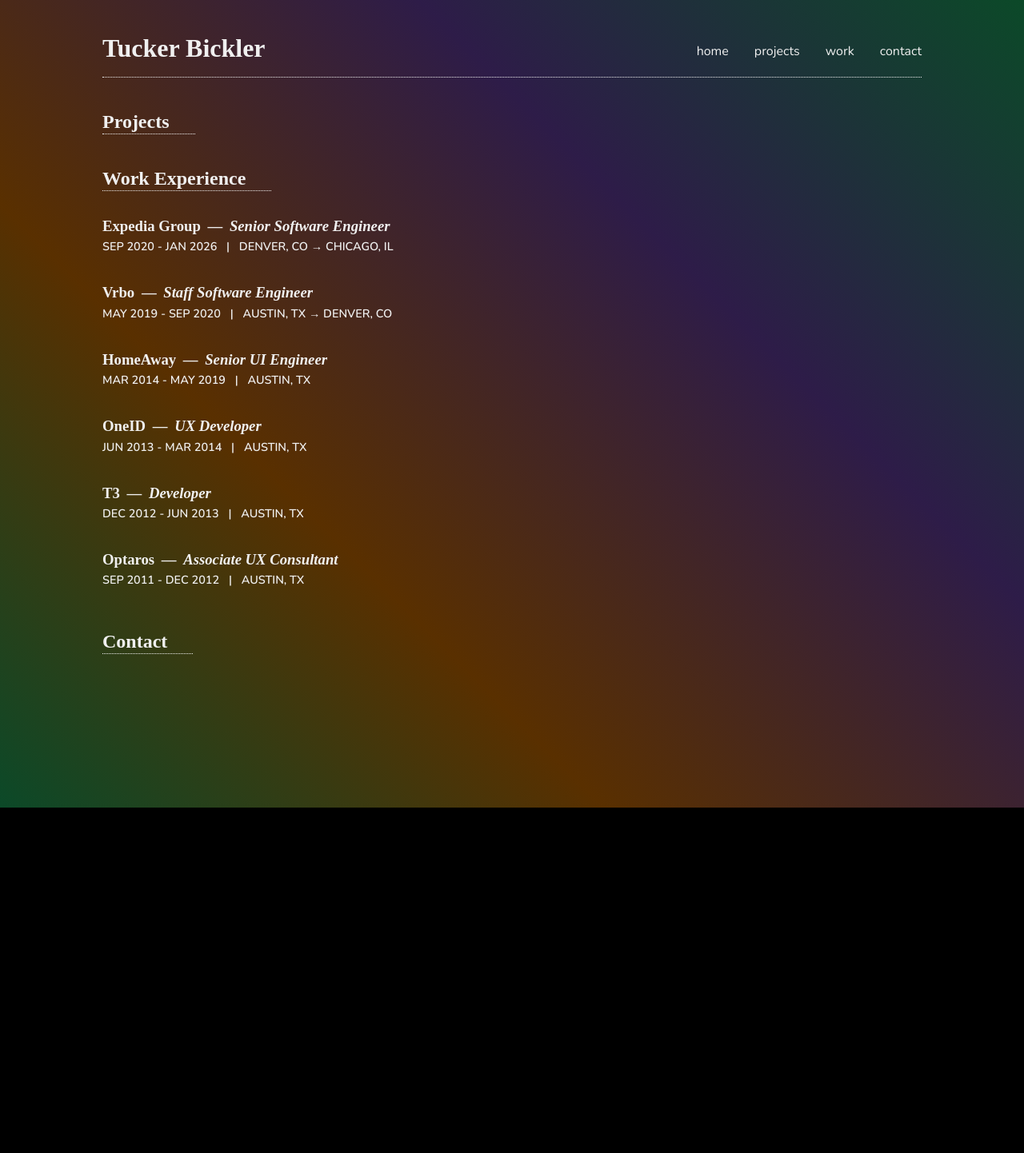
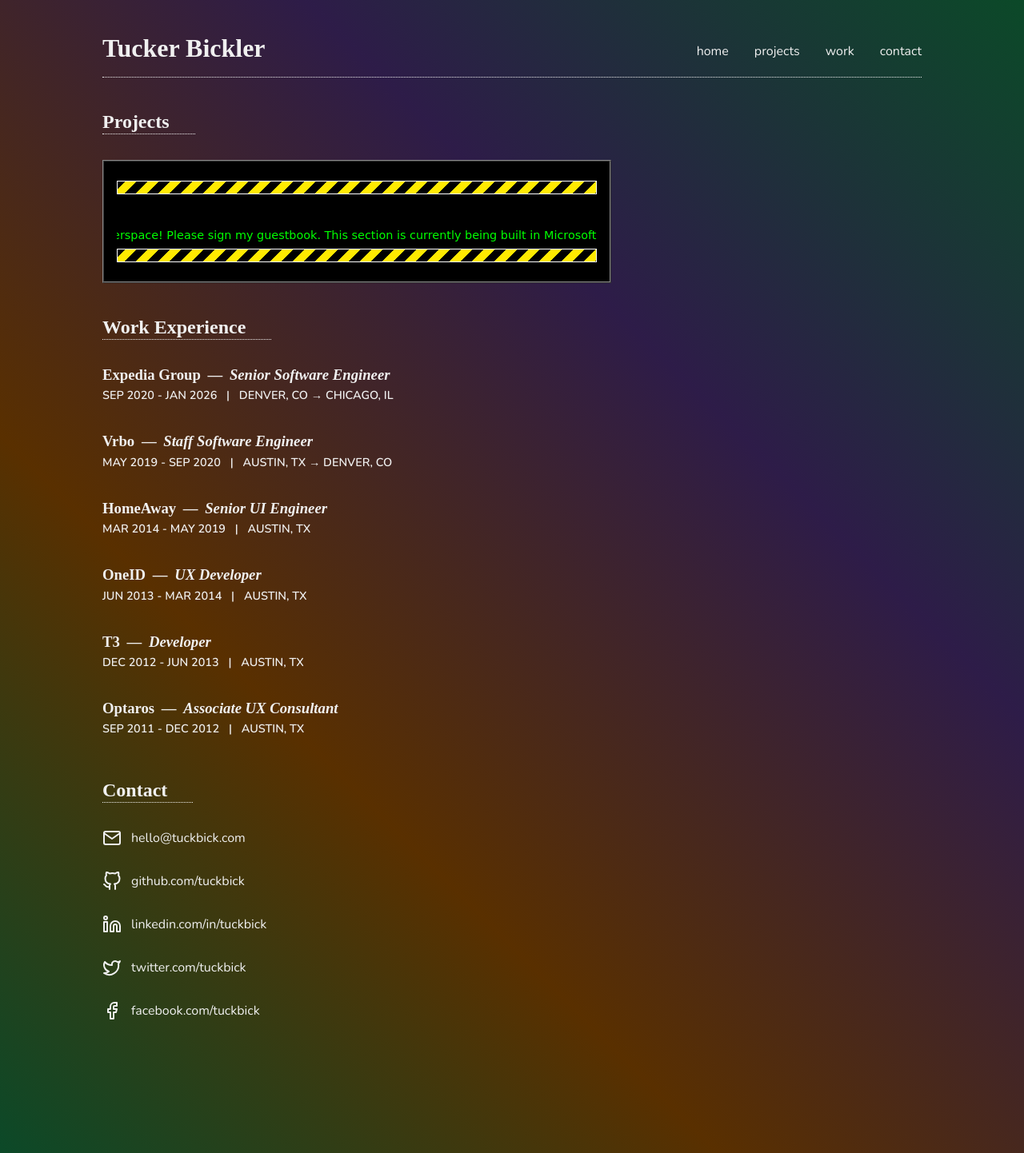
Before and after one commit to tuckbick/tuckbick.com, a React (Vite) app: page / in a window 1280 px wide. Shown: the whole page at 80% size. Before the commit the page ends 1010 px from the top, so only its background shows below. Built offline with nearby package versions, Linux system fonts and the light colour scheme; a web font is replaced by a local one.

Commit message:
feat: adding projects and contact sections

```diff
--- a/src/content/Contact/Contact.css
+++ b/src/content/Contact/Contact.css
@@ -0,0 +1,15 @@
+.contact-link {
+    display: flex;
+    align-items: center;
+    gap: 0.75rem;
+    text-decoration: none;
+}
+
+.contact-link:hover {
+    text-decoration: underline;
+}
+
+.contact-icon {
+    width: 24px;
+    height: 24px;
+}
--- a/src/content/Contact/Contact.tsx
+++ b/src/content/Contact/Contact.tsx
@@ -1,9 +1,28 @@
 import Section from "../../components/Section/Section";
+import SectionList from "../../components/SectionList/SectionList";
+import SectionListItem from "../../components/SectionListItem/SectionListItem";
+import data from './data';
+import './Contact.css';
 
 export default function Contact() {
     return (
         <Section id="contact" title="Contact">
-
+            <SectionList>
+                {data.map(({ platform, text, href, icon: Icon }) => {
+                    return (
+                        <SectionListItem key={platform}>
+                            <a
+                                className="contact-link"
+                                href={href}
+                                target={platform === 'email' ? undefined : "_blank"}
+                                rel={platform === 'email' ? undefined : "noreferrer"}
+                            >
+                                {Icon && <Icon />} {text}
+                            </a>
+                        </SectionListItem>
+                    )
+                })}
+            </SectionList>
         </Section>
     )
 }
--- /dev/null
+++ b/src/content/Contact/data.tsx
@@ -0,0 +1,42 @@
+export default [
+    {
+        platform: 'email',
+        text: 'hello@tuckbick.com',
+        href: 'mailto:hello@tuckbick.com',
+        icon: () => (
+            <svg className="contact-icon" xmlns="http://www.w3.org/2000/svg" viewBox="0 0 24 24" fill="none" stroke="currentColor" strokeWidth="2" strokeLinecap="round" strokeLinejoin="round"><path d="M4 4h16c1.1 0 2 .9 2 2v12c0 1.1-.9 2-2 2H4c-1.1 0-2-.9-2-2V6c0-1.1.9-2 2-2z"></path><polyline points="22,6 12,13 2,6"></polyline></svg>
+        )
+    },
+    {
+        platform: 'github',
+        text: 'github.com/tuckbick',
+        href: 'https://github.com/tuckbick',
+        icon: () => (
+            <svg className="contact-icon" xmlns="http://www.w3.org/2000/svg" viewBox="0 0 24 24" fill="none" stroke="currentColor" strokeWidth="2" strokeLinecap="round" strokeLinejoin="round"><path d="M9 19c-5 1.5-5-2.5-7-3m14 6v-3.87a3.37 3.37 0 0 0-.94-2.61c3.14-.35 6.44-1.54 6.44-7A5.44 5.44 0 0 0 20 4.77 5.07 5.07 0 0 0 19.91 1S18.73.65 16 2.48a13.38 13.38 0 0 0-7 0C6.27.65 5.09 1 5.09 1A5.07 5.07 0 0 0 5 4.77a5.44 5.44 0 0 0-1.5 3.78c0 5.42 3.3 6.61 6.44 7A3.37 3.37 0 0 0 9 18.13V22"></path></svg>
+        )
+    },
+    {
+        platform: 'linkedin',
+        text: 'linkedin.com/in/tuckbick',
+        href: 'https://www.linkedin.com/in/tuckbick/',
+        icon: () => (
+            <svg className="contact-icon" xmlns="http://www.w3.org/2000/svg" viewBox="0 0 24 24" fill="none" stroke="currentColor" strokeWidth="2" strokeLinecap="round" strokeLinejoin="round"><path d="M16 8a6 6 0 0 1 6 6v7h-4v-7a2 2 0 0 0-2-2 2 2 0 0 0-2 2v7h-4v-7a6 6 0 0 1 6-6z"></path><rect x="2" y="9" width="4" height="12"></rect><circle cx="4" cy="4" r="2"></circle></svg>
+        )
+    },
+    {
+        platform: 'twitter',
+        text: 'twitter.com/tuckbick',
+        href: 'https://twitter.com/tuckbick',
+        icon: () => (
+            <svg className="contact-icon" xmlns="http://www.w3.org/2000/svg" viewBox="0 0 24 24" fill="none" stroke="currentColor" strokeWidth="2" strokeLinecap="round" strokeLinejoin="round"><path d="M22 4s-.7 2.1-2 3.4c1.6 10-9.4 17.3-18 11.6 2.2.1 4.4-.6 6-2C3 15.5.5 9.6 3 5c2.2 2.6 5.6 4.1 9 4-.9-4.2 4-6.6 7-3.8 1.1 0 3-1.2 3-1.2z"></path></svg>
+        )
+    },
+    {
+        platform: 'facebook',
+        text: 'facebook.com/tuckbick',
+        href: 'https://www.facebook.com/tuckbick',
+        icon: () => (
+            <svg className="contact-icon" xmlns="http://www.w3.org/2000/svg" viewBox="0 0 24 24" fill="none" stroke="currentColor" strokeWidth="2" strokeLinecap="round" strokeLinejoin="round"><path d="M18 2h-3a5 5 0 0 0-5 5v3H7v4h3v8h4v-8h3l1-4h-4V7a1 1 0 0 1 1-1h3z"></path></svg>
+        )
+    }
+];
--- a/src/content/Projects/Projects.css
+++ b/src/content/Projects/Projects.css
@@ -0,0 +1,80 @@
+.under-construction {
+    text-align: center;
+    margin: 1.5rem 0;
+    font-family: "Comic Sans MS", "Chalkboard SE", "Comic Neue", sans-serif;
+    background-color: #000;
+    padding: 1rem;
+    border: 2px ridge #888;
+    color: #00ff00;
+    overflow: hidden;
+    max-width: 600px;
+}
+
+.construction-tape {
+    height: 15px;
+    background: repeating-linear-gradient(-45deg,
+            #ffea00,
+            #ffea00 10px,
+            #000000 10px,
+            #000000 20px);
+    background-size: 28px 28px;
+    animation: move-tape 2s linear infinite;
+    border: 1px solid #fff;
+    margin: 0.5rem 0;
+}
+
+@keyframes move-tape {
+    0% {
+        background-position: 0 0;
+    }
+
+    100% {
+        background-position: 28px 0;
+    }
+}
+
+.blink-text {
+    font-size: 1.25rem;
+    color: yellow;
+    text-shadow: 1px 1px #ff0000;
+    margin: 0.5rem 0;
+    animation: blink 1s step-end infinite;
+    text-transform: uppercase;
+    font-weight: bold;
+}
+
+@keyframes blink {
+
+    0%,
+    100% {
+        opacity: 1;
+    }
+
+    50% {
+        opacity: 0;
+    }
+}
+
+.marquee-container {
+    width: 100%;
+    overflow: hidden;
+    white-space: nowrap;
+    box-sizing: border-box;
+}
+
+.marquee-text {
+    display: inline-block;
+    font-size: 0.9rem;
+    padding-left: 100%;
+    animation: marquee 12s linear infinite;
+}
+
+@keyframes marquee {
+    0% {
+        transform: translate(0, 0);
+    }
+
+    100% {
+        transform: translate(-100%, 0);
+    }
+}
--- a/src/content/Projects/Projects.tsx
+++ b/src/content/Projects/Projects.tsx
@@ -1,9 +1,17 @@
 import Section from "../../components/Section/Section";
+import './Projects.css';
 
 export default function Projects() {
     return (
         <Section id="projects" title="Projects">
-
+            <div className="under-construction">
+                <div className="construction-tape"></div>
+                <h3 className="blink-text">🚧 UNDER CONSTRUCTION 🚧</h3>
+                <div className="marquee-container">
+                    <span className="marquee-text">Welcome to my cyberspace! Please sign my guestbook. This section is currently being built in Microsoft FrontPage... Check back later!</span>
+                </div>
+                <div className="construction-tape"></div>
+            </div>
         </Section>
     )
 }
```
Also changed, not shown: src/content/Contact/data.ts (deleted).
